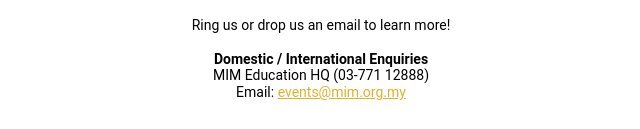
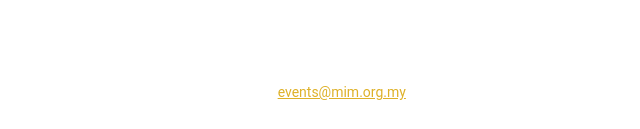
Before and after one commit to MIM-Education/MIM-Tech-Tarik, a plain HTML site: page index.html in a window 1280 px wide. Shown: the part 3009-3138 px from the top of the page, without its empty margins (319-959 px from the left). Drawn offline with Linux system fonts and the light colour scheme.

Commit message:
Update index.html

```diff
--- a/index.html
+++ b/index.html
@@ -539,8 +539,8 @@
 </tr>
 </tbody>
 </table>
-<div style="color: white; direction: ltr; font-family: Roboto,Tahoma,Verdana,Segoe,sans-serif; font-size: 14px; font-weight: 400; letter-spacing: 0; line-height: 120%; text-align: center; padding-top: 20px; background: white;">
-<p style="margin: 0;"><span style="word-break: break-word; color: black; padding-top: 20px;">Ring us or drop us an email to learn more!</span><br /><br /> <strong><span style="word-break: break-word; color: black;">Domestic / International Enquiries</span></strong><br /><span style="word-break: break-word; color: black;">MIM Education HQ (03-771 12888)</span><br /><span style="word-break: break-word; color: black;">Email: <a style="text-decoration: underline; color: #deb128;" href="mailto:publicprog@mim.org.my" rel="noopener" target="_blank">events@mim.org.my</a></span></p>
+<div style="color: white; direction: ltr; font-family: Roboto,Tahoma,Verdana,Segoe,sans-serif; font-size: 14px; font-weight: 400; letter-spacing: 0; line-height: 120%; text-align: center; padding-top: 20px; padding-bottom: 20px;">
+<p style="margin: 0;"><span style="word-break: break-word; color: white; padding-top: 20px;">Ring us or drop us an email to learn more!</span><br /><br /> <strong><span style="word-break: break-word; color: white;">Domestic / International Enquiries</span></strong><br /><span style="word-break: break-word; color: white;">MIM Education HQ (03-771 12888)</span><br /><span style="word-break: break-word; color: white;">Email: <a style="text-decoration: underline; color: #deb128;" href="mailto:publicprog@mim.org.my" rel="noopener" target="_blank">events@mim.org.my</a></span></p>
 </div>
 </body>
 </html>
```
